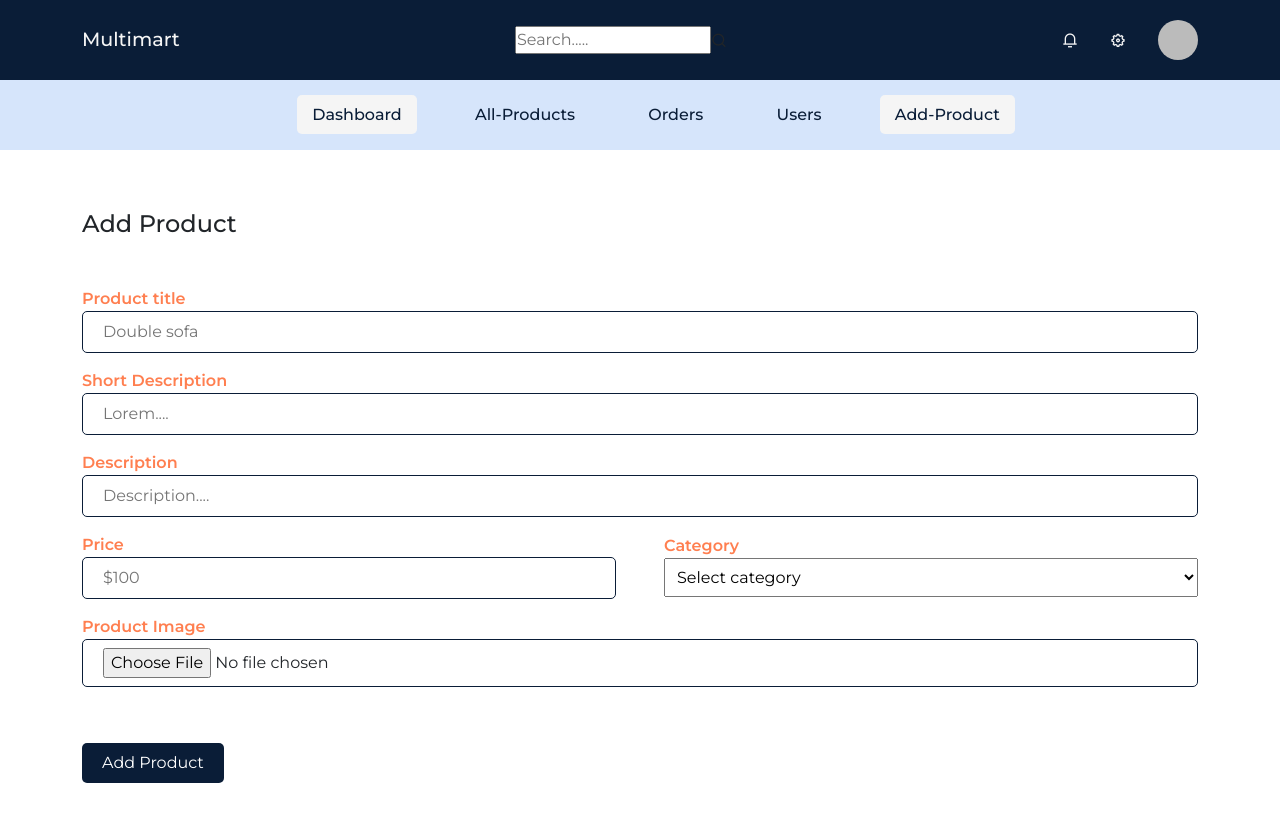
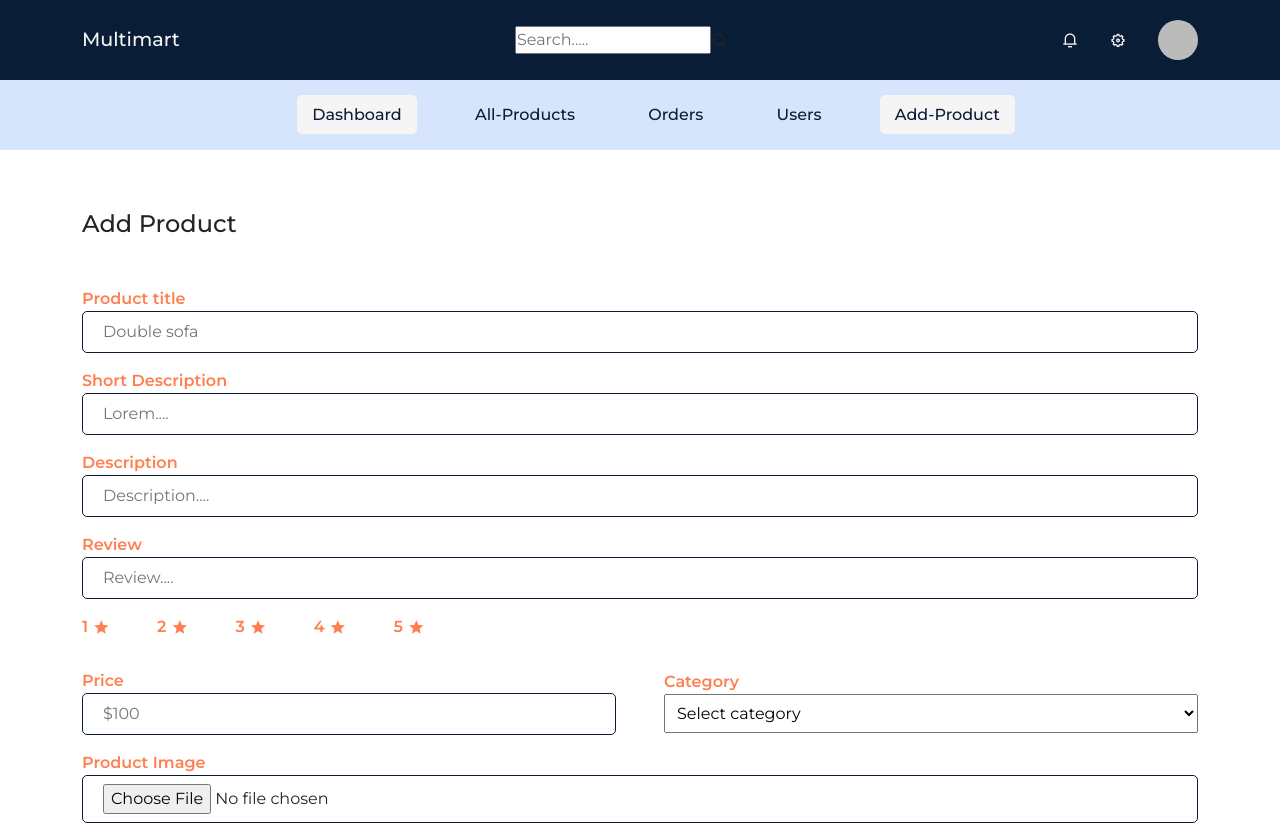
Before and after one commit to DmitriyAfa/MULTIMART_ECOMMERCE, a React (Create React App) app: page /dashboard/add-product in a window 1280 px wide. Shown: the top 825 px of the page. Built offline with nearby package versions, Linux system fonts and the light colour scheme; no server answers; sample sign-in values are in the browser's storage.

Commit message:
To add the product/ to add the comment

```diff
--- a/package.json
+++ b/package.json
@@ -19,6 +19,7 @@
     "react-toastify": "^9.1.1",
     "reactstrap": "^9.1.4",
     "remixicon": "^2.5.0",
+    "uuid": "^9.0.0",
     "web-vitals": "^2.1.4"
   },
   "scripts": {
--- a/src/admin/AddProduct.jsx
+++ b/src/admin/AddProduct.jsx
@@ -1,27 +1,39 @@
 import React from "react";
+
+// uuid
+import { v4 as uuidv4 } from "uuid";
 
 // reactstrap
 import { Container, Row, Col, Form, FormGroup } from "reactstrap";
 
 // animation
+import { motion } from "framer-motion";
 import { toast } from "react-toastify";
 
 // firebase
 import { db, storage } from "../firebase.config";
 import { ref, uploadBytesResumable, getDownloadURL } from "firebase/storage";
 import { collection, addDoc } from "firebase/firestore";
+import { useAuth } from "../services/hooks/useAuth";
 
 // route
 import { useNavigate } from "react-router-dom";
 
 export const AddProduct = React.memo(() => {
+  // ===data from firebase===
+  const { currentUser } = useAuth();
+  //  ===data from firebase===
   const [title, setTitle] = React.useState("");
   const [shortDesc, setShortDesc] = React.useState("");
   const [description, setDescription] = React.useState("");
   const [category, setCategory] = React.useState("");
   const [price, setPrice] = React.useState("");
+  const [rating, setRating] = React.useState(null);
+  const [review, setReview] = React.useState("");
   const [productImg, setProductImg] = React.useState(null);
   const [loading, setLoading] = React.useState(false);
+
+  console.log(currentUser);
 
   const navigate = useNavigate();
 
@@ -46,12 +58,23 @@ export const AddProduct = React.memo(() => {
         () => {
           getDownloadURL(uploadTask.snapshot.ref).then(async (downloadURL) => {
             await addDoc(docRef, {
+              id: uuidv4(),
               productName: title,
               shortDesc: shortDesc,
               description: description,
               category: category,
               price: price,
               imgUrl: downloadURL,
+              reviews: [
+                {
+                  photoURL: currentUser?.photoURL,
+                  name: currentUser?.displayName,
+                  rating: rating,
+                  text: review,
+                  uid: currentUser?.uid,
+                },
+              ],
+              avgRating: rating,
             });
           });
         }
@@ -107,6 +130,49 @@ export const AddProduct = React.memo(() => {
                       required
                     />
                   </FormGroup>
+                  <FormGroup className="form__group">
+                    <span>Review</span>
+                    <input
+                      type="text"
+                      placeholder="Review...."
+                      value={review}
+                      onChange={(e) => setReview(e.target.value)}
+                      required
+                    />
+                  </FormGroup>
+
+                  <div className="form__group rating__group d-flex align-items-center gap-5">
+                    <motion.span
+                      whileTap={{ scale: 1.2 }}
+                      onClick={() => setRating(1)}
+                    >
+                      1 <i className="ri-star-s-fill"></i>
+                    </motion.span>
+                    <motion.span
+                      whileTap={{ scale: 1.2 }}
+                      onClick={() => setRating(2)}
+                    >
+                      2 <i className="ri-star-s-fill"></i>
+                    </motion.span>
+                    <motion.span
+                      whileTap={{ scale: 1.2 }}
+                      onClick={() => setRating(3)}
+                    >
+                      3 <i className="ri-star-s-fill"></i>
+                    </motion.span>
+                    <motion.span
+                      whileTap={{ scale: 1.2 }}
+                      onClick={() => setRating(4)}
+                    >
+                      4 <i className="ri-star-s-fill"></i>
+                    </motion.span>
+                    <motion.span
+                      whileTap={{ scale: 1.2 }}
+                      onClick={() => setRating(5)}
+                    >
+                      5 <i className="ri-star-s-fill"></i>
+                    </motion.span>
+                  </div>
                   <div className="d-flex align-items-center justify-content-between gap-5">
                     <FormGroup className="form__group w-50">
                       <span>Price</span>
--- a/src/components/UI/ProductCard.jsx
+++ b/src/components/UI/ProductCard.jsx
@@ -21,6 +21,7 @@ import { addCartItem } from "../../services/redux/slices/cartSlice";
 
 export const ProductCard = React.memo(({ item }) => {
   const dipsatch = useDispatch();
+  const [like, setLike] = React.useState(false);
   const { imgUrl, productName, price, category, id } = item;
 
   const addToCart = () => {
@@ -34,9 +35,9 @@ export const ProductCard = React.memo(({ item }) => {
         totalPrice: price,
       })
     );
-
     toast.success("Product added successfully");
   };
+
   return (
     <Col lg="3" md="4" className="mb-2">
       <div className="product">
@@ -47,7 +48,16 @@ export const ProductCard = React.memo(({ item }) => {
           <h3 className="product__name">
             <Link to={`/shop/${id}`}>{productName}</Link>
           </h3>
-          <span>{category}</span>
+          <div className="d-flex align-items-center justify-content-between">
+            <span>{category}</span>
+            <span onClick={() => setLike(!like)} className={`product__like`}>
+              {like ? (
+                <i className="ri-heart-fill"></i>
+              ) : (
+                <i className="ri-heart-line" />
+              )}
+            </span>
+          </div>
         </div>
         <div className="product__card-bottom d-flex align-items-center justify-content-between p-2">
           <span className="price">${price}</span>
--- a/src/pages/ProductDetails.jsx
+++ b/src/pages/ProductDetails.jsx
@@ -24,34 +24,36 @@ import { addCartItem } from "../services/redux/slices/cartSlice";
 
 // firebase
 import { db } from "../firebase.config";
-import { doc, getDoc } from "firebase/firestore";
+import { doc, getDoc, updateDoc } from "firebase/firestore";
 
 // hooks
 import { useGetData } from "../services/hooks/useGetData";
+import { useAuth } from "../services/hooks/useAuth";
 
 export const ProductDetails = React.memo(() => {
+  const params = useParams();
+  // ===data from firebase===
+  const { currentUser } = useAuth();
+  const { data: products } = useGetData("products");
+  const docRef = doc(db, "products", params.id);
+  //  ===data from firebase===
+  const dispatch = useDispatch();
   const [product, setProduct] = React.useState({});
   const [tab, setTab] = React.useState("desc");
-  const reviewUser = React.useRef("");
   const reviewMSG = React.useRef("");
   const [rating, setRating] = React.useState(null);
-  const params = useParams();
-  // const product = products.find((item) => item.id === params.id);
 
-  const { data: products } = useGetData("products");
   const {
     imgUrl,
     id,
     productName,
-    // avgRating,
-    // reviews,
+    avgRating,
+    reviews,
     description,
     shortDesc,
     price,
     category,
   } = product;
-
-  const docRef = doc(db, "products", params.id);
 
   React.useEffect(() => {
     const getProduct = async () => {
@@ -65,23 +67,36 @@ export const ProductDetails = React.memo(() => {
     getProduct();
   }, []);
 
-  const dispatch = useDispatch();
-
   const relatedProducts = products.filter((item) => item.category === category);
 
-  const submitHandler = (e) => {
+  const submitHandler = async (e) => {
     e.preventDefault();
 
-    const reviewUserName = reviewUser.current.value;
     const reviewUserMSG = reviewMSG.current.value;
 
-    const reviewObj = {
-      userName: reviewUserName,
-      text: reviewUserMSG,
-      rating,
-    };
-    console.log(reviewObj);
-    toast.success("Review submited");
+    let reviewData;
+
+    if (!rating) {
+      toast.error("Please, choose rating");
+    } else {
+      reviewData = {
+        photoURL: currentUser?.photoURL,
+        name: currentUser?.displayName,
+        rating: rating,
+        text: reviewUserMSG,
+        uid: currentUser?.uid,
+      };
+
+      await updateDoc(docRef, {
+        reviews: [...reviews, reviewData],
+      })
+        .then(() => {
+          toast.success("Review submited");
+        })
+        .catch((err) => {
+          console.log(err);
+        });
+    }
   };
 
   const addToCart = () => {
@@ -122,7 +137,9 @@ export const ProductDetails = React.memo(() => {
                       <i className="ri-star-half-s-line"></i>
                     </span>
                   </div>
-                  <p>{/* (<span>{avgRating}</span> ratings) */}</p>
+                  <p>
+                    (<span>{avgRating}</span> ratings)
+                  </p>
                 </div>
                 <div className="d-flex align-items-center gap-5">
                   <span className="product__price">${price}</span>
@@ -158,8 +175,7 @@ export const ProductDetails = React.memo(() => {
                   className={`${tab === "rev" ? "tab_active" : ""}`}
                   onClick={() => setTab("rev")}
                 >
-                  Reviews
-                  {/* ({reviews.length}) */}
+                  Reviews ({reviews?.length})
                 </h6>
               </div>
 
@@ -171,29 +187,25 @@ export const ProductDetails = React.memo(() => {
                 <div className="product__review mt-5">
                   <div className="review__wrapper">
                     <ul>
-                      {/* {reviews?.map(({ rating, text }, index) => {
+                      {reviews?.map(({ rating, text, uid, name }, index) => {
                         return (
-                          <li className="mb-4" key={rating + index}>
-                            <h6>John Doe</h6>
+                          <li
+                            className={`mb-4 ${
+                              uid === currentUser?.uid ? "_own-rating" : ""
+                            }`}
+                            key={rating + index}
+                          >
+                            <h6>{name}</h6>
                             <span>{rating} (rating)</span>
                             <p>{text}</p>
                           </li>
                         );
-                      })} */}
+                      })}
                     </ul>
 
                     <div className="review__form">
                       <h4>Leave your experience</h4>
                       <form action="" onSubmit={submitHandler}>
-                        <div className="form__group">
-                          <input
-                            type="text"
-                            placeholder="Enter name"
-                            ref={reviewUser}
-                            required
-                          />
-                        </div>
-
                         <div className="form__group rating__group d-flex align-items-center gap-5">
                           <motion.span
                             whileTap={{ scale: 1.2 }}
--- a/src/services/consts/products.js
+++ b/src/services/consts/products.js
@@ -31,7 +31,7 @@ import productImg25 from "../../assets/images/wireless-03.png";
 export const products = [
   {
     id: "01",
-    productName: "Stone and Beam Westview ",
+    productName: "Stone and Beam Westview",
     imgUrl: productImg01,
     category: "sofa",
     price: 193,
--- a/src/styles/product-card.scss
+++ b/src/styles/product-card.scss
@@ -1,5 +1,5 @@
 .product{
-  cursor: pointer;
+
 
   &__info{
 
@@ -8,6 +8,7 @@
       color: var(--primary-color);
       font-weight: 600;
       margin-top: 15px;
+      cursor: pointer;
     }
     a:hover {
       color: inherit;
@@ -15,6 +16,12 @@
     span {
       font-size: .9rem;
     }
+
+    .product__like{
+      font-size: 1.4rem;
+      cursor: pointer;
+    }
+
   }
 
   &__card-bottom {
@@ -30,9 +37,12 @@
       padding: 5px;
       color: #fff;
       border-radius: 50px;
+      cursor: pointer;
     }
 
   }
+
+
 }
 
 @media only screen and (max-width: 992px) {
--- a/src/styles/product-details.scss
+++ b/src/styles/product-details.scss
@@ -111,3 +111,7 @@
     column-gap: 1rem !important;
   }
 }
+
+._own-rating{
+  background: rgba(255, 127, 80, 0.115);
+}
```
Also changed, not shown: 1 other file (tests, documents, lock files or other folders).
